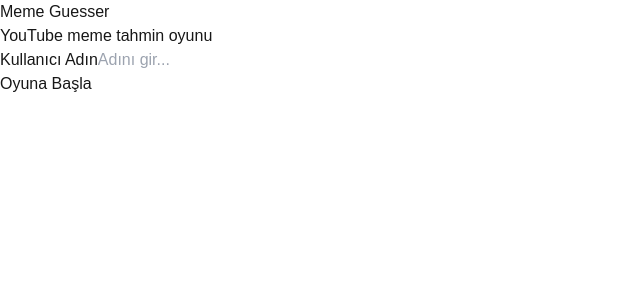
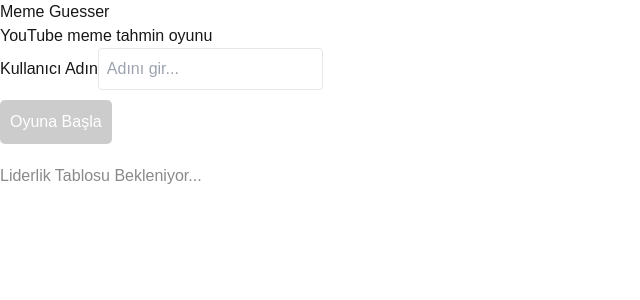
Before and after one commit to YagmurInci/HSDKarabuk_Meme, a Next.js app: page /login in a window 1280 px wide. Shown: the top 300 px of the page, without its empty margins (0-640 px from the left). Built offline with nearby package versions, Linux system fonts and the light colour scheme.

Commit message:
Cemre login sayfasini bitirdi

```diff
--- a/app/(auth)/login/page.tsx
+++ b/app/(auth)/login/page.tsx
@@ -1,14 +1,42 @@
-// ============================================
-// LOGIN / LANDING SAYFASI - CEMRE'NİN ÇALIŞMA ALANI
-// Branch: feature/login
-// Görev dosyası: docs/prompts/CEMRE_AUTH_LOGIN.md
-// ============================================
+"use client";
 
-// TODO: [CEMRE] Username input validasyonu (boş, küfür, uzunluk)
-// TODO: [CEMRE] LocalStorage/State'e kayıt
-// TODO: [CEMRE] Oyun sayfasına yönlendirme (router.push)
+import { useState } from "react";
+import { useRouter } from "next/navigation";
 
 export default function LoginPage() {
+  const [username, setUsername] = useState("");
+  const [error, setError] = useState("");
+  const router = useRouter();
+
+  // Yasaklı kelimeler listesi (Görev dökümanındaki liste)
+  const bannedWords = ["admin", "fuck", "shit", "sikti", "amk", "orospu", "piç"];
+
+  const validateUsername = (name: string) => {
+    const regex = /^[a-zA-Z0-9çğıöşüÇĞİÖŞÜ\s_-]+$/;
+
+    if (!name) return "Kullanıcı adı boş bırakılamaz.";
+    if (name.length < 2) return "İsim en az 2 karakter olmalı.";
+    if (name.length > 20) return "İsim en fazla 20 karakter olmalı.";
+    if (!regex.test(name)) return "Geçersiz karakterler (Sadece harf, rakam, _, -).";
+    if (bannedWords.some(word => name.toLowerCase().includes(word))) return "Bu ismi kullanamazsın!";
+
+    return "";
+  };
+
+  const handleStartGame = (e: React.FormEvent) => {
+    e.preventDefault();
+    const validationError = validateUsername(username);
+
+    if (validationError) {
+      setError(validationError);
+    } else {
+      // ✅ LocalStorage'a kaydet
+      localStorage.setItem("meme_guesser_username", username);
+      // ✅ Oyun sayfasına yönlendir
+      router.push("/play");
+    }
+  };
+
   return (
     <main id="login-page" className="login-container">
       <div id="login-header" className="login-header">
@@ -16,31 +44,46 @@
         <p className="login-subtitle">YouTube meme tahmin oyunu</p>
       </div>
 
-      <form id="login-form" className="login-form">
+      <form id="login-form" className="login-form" onSubmit={handleStartGame}>
         <div className="input-group">
           <label htmlFor="username-input" className="input-label">
             Kullanıcı Adın
           </label>
           <input
             id="username-input"
-            className="username-input"
+            className="username-input text-black p-2 rounded border"
             type="text"
             placeholder="Adını gir..."
-            maxLength={20}
-            minLength={2}
-            required
+            value={username}
+            onChange={(e) => {
+              setUsername(e.target.value);
+              setError(""); // Yazmaya başlayınca hatayı temizle
+            }}
             autoComplete="off"
           />
-          <span id="username-error" className="input-error" style={{ display: "none" }}>
-            {/* TODO: [CEMRE] Hata mesajları burada gösterilecek */}
-          </span>
+
+          {/* ✅ Hata mesajı artık burada görünecek */}
+          {error && (
+            <span id="username-error" className="input-error" style={{ color: "red", display: "block", marginTop: "5px" }}>
+              {error}
+            </span>
+          )}
         </div>
 
         <button
           id="start-game-btn"
           className="start-game-btn"
           type="submit"
-          disabled
+          disabled={username.length < 2} // ✅ Validasyon kuralı
+          style={{
+            marginTop: "10px",
+            padding: "10px",
+            backgroundColor: username.length < 2 ? "#ccc" : "#0070f3",
+            color: "white",
+            border: "none",
+            borderRadius: "5px",
+            cursor: username.length < 2 ? "not-allowed" : "pointer"
+          }}
         >
           Oyuna Başla
         </button>
@@ -48,7 +91,7 @@
 
       <div id="leaderboard-wrapper" className="leaderboard-wrapper">
         {/* TODO: [NESLİHAN] Leaderboard component buraya yerleştirilecek */}
-        {/* Bu div'e DOKUNMAYIN - Neslihan dolduracak */}
+        <p style={{ opacity: 0.5, marginTop: "20px" }}>Liderlik Tablosu Bekleniyor...</p>
       </div>
     </main>
   );
```
Also changed, not shown: 1 other file (tests, documents, lock files or other folders).
